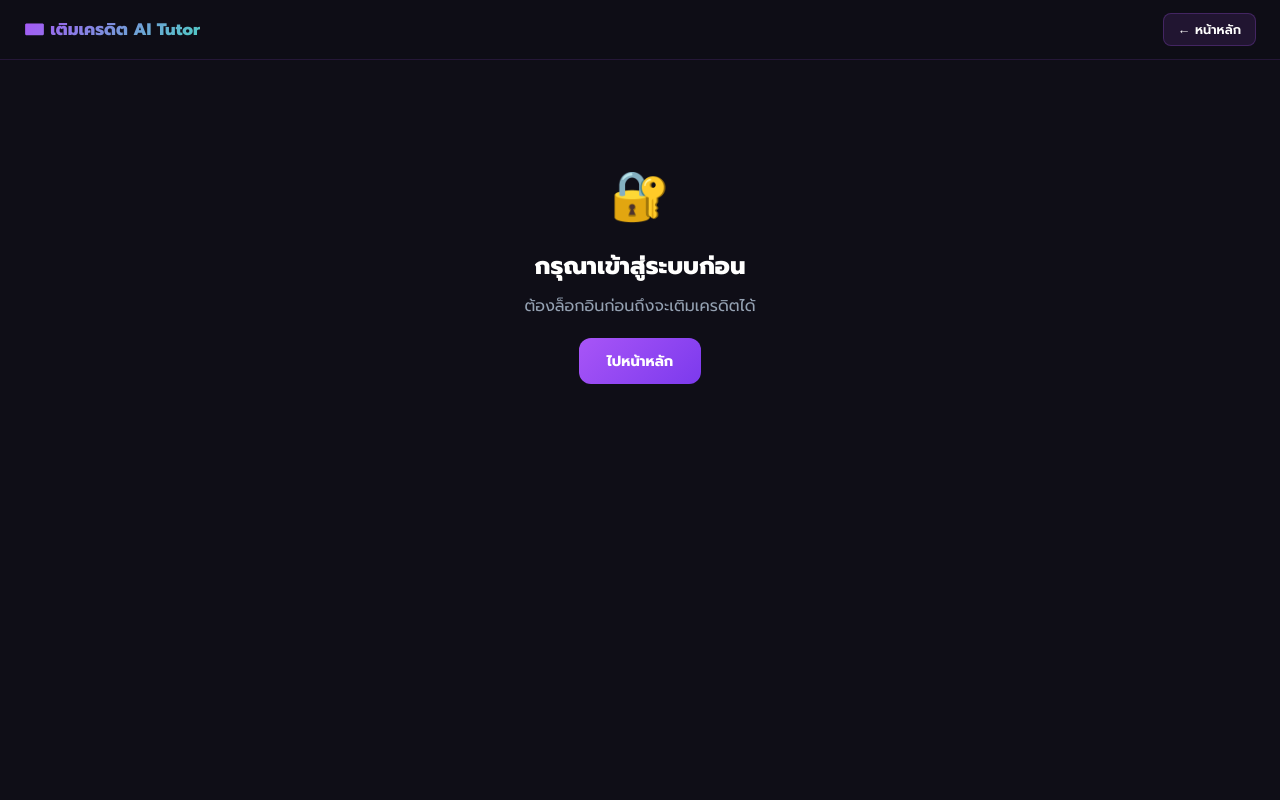
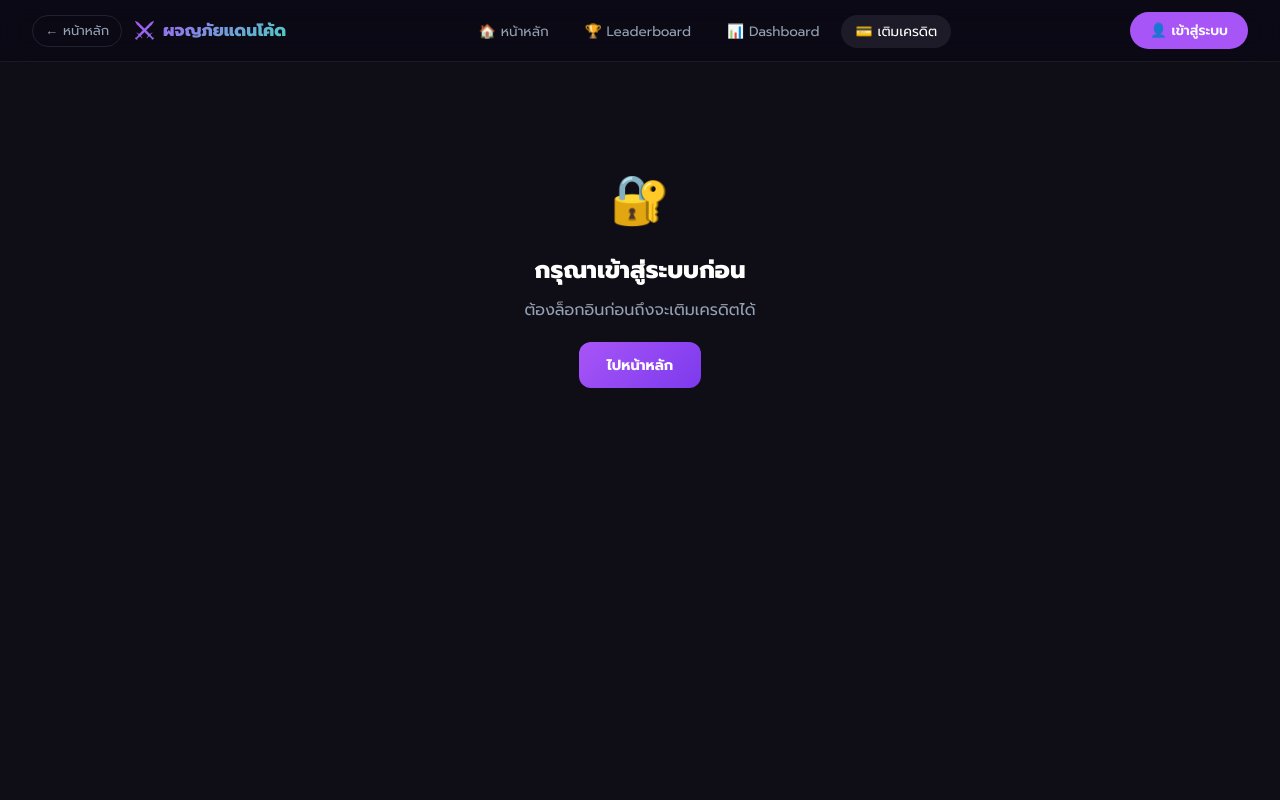
Before and after one commit to namput/QuestGame, a PHP site: page /credits.php in a window 1280 px wide. Run offline with PHP 8.4, Linux system fonts and the light colour scheme.

Commit message:
Consistent navigation: shared navbar, admin link, back buttons
- api/auth.php + config.php: include is_admin in user profile
- auth.js: updateUI() shows/hides admin nav link instantly
- navbar.php: back button support, admin link (hidden until login)
- navbar.css: nav-back-btn styles
- credits.php, admin/credits.php: use shared navbar
- All pages: consistent nav theme

Co-Authored-By: Claude Sonnet 4.6 <noreply@anthropic.com>

```diff
--- a/admin/credits.php
+++ b/admin/credits.php
@@ -67,10 +67,11 @@ $recent = $db->query(
 <meta name="viewport" content="width=device-width,initial-scale=1.0">
 <title>Admin: อนุมัติเครดิต</title>
 <link href="https://fonts.googleapis.com/css2?family=Prompt:wght@400;600;700&family=Fira+Code:wght@400&display=swap" rel="stylesheet">
+<link rel="stylesheet" href="/includes/navbar.css">
 <style>
 :root{--bg:#0f0e17;--card:#1a1932;--accent:#a855f7;--text:#fffffe;--text-dim:#94a1b2;--success:#10b981;--error:#ef4444;--border:rgba(255,255,255,0.07);}
 *{margin:0;padding:0;box-sizing:border-box;}
-body{font-family:'Prompt',sans-serif;background:var(--bg);color:var(--text);padding:24px;}
+body{font-family:'Prompt',sans-serif;background:var(--bg);color:var(--text);padding:24px;padding-top:88px;}
 h1{font-size:1.4rem;font-weight:800;margin-bottom:4px;}
 .sub{color:var(--text-dim);font-size:0.85rem;margin-bottom:28px;}
 .badge-pending{background:rgba(255,230,109,0.12);color:#FFE66D;padding:2px 8px;border-radius:6px;font-size:0.75rem;font-weight:700;}
@@ -89,8 +90,9 @@ form.inline input[type=text]{background:rgba(255,255,255,0.04);border:1px solid
 </style>
 </head>
 <body>
+<?php $activePage = 'admin'; $backUrl = '/index.php'; $backLabel = '← หน้าหลัก'; include dirname(__DIR__) . '/includes/navbar.php'; ?>
 <h1>🔑 Admin — อนุมัติเติมเครดิต</h1>
-<div class="sub">ยินดีต้อนรับ <?=htmlspecialchars($user['display_name'])?> | <a href="../index.php" style="color:var(--accent);">← กลับหน้าหลัก</a></div>
+<div class="sub">ยินดีต้อนรับ <?=htmlspecialchars($user['display_name'])?></div>
 
 <h2 style="font-size:1rem;margin-bottom:12px;">⏳ รอการอนุมัติ <span class="badge-pending"><?=count($pending)?> รายการ</span></h2>
 <table>
--- a/api/config.php
+++ b/api/config.php
@@ -111,7 +111,7 @@ function getAuthUser(): ?array {
 
     $db  = getDB();
     $sql = 'SELECT u.id, u.email, u.display_name, u.avatar_url, u.school,
-                   u.total_xp, u.is_public
+                   u.total_xp, u.is_public, u.is_admin
             FROM sessions s
             JOIN users u ON u.id = s.user_id
             WHERE s.token = ? AND s.expires_at > NOW()
--- a/auth.js
+++ b/auth.js
@@ -121,20 +121,23 @@ const CodeQuestAuth = {
   // ─── UI helpers ─────────────────────────────────────────────
 
   updateUI() {
-    const authBtn  = document.getElementById('auth-btn');
-    const userInfo = document.getElementById('user-info');
-    const userName = document.getElementById('user-name');
+    const authBtn   = document.getElementById('auth-btn');
+    const userInfo  = document.getElementById('user-info');
+    const userName  = document.getElementById('user-name');
     const syncBadge = document.getElementById('sync-badge');
+    const adminItem = document.getElementById('admin-nav-item');
 
     if (this.currentUser) {
       if (authBtn)   authBtn.style.display  = 'none';
       if (userInfo)  userInfo.style.display = 'flex';
       if (userName)  userName.textContent   = this.profile?.display_name || this.currentUser.email;
       if (syncBadge) { syncBadge.className = 'sync-badge'; syncBadge.innerHTML = '☁️ Saved'; }
+      if (adminItem) adminItem.style.display = this.profile?.is_admin ? 'list-item' : 'none';
     } else {
       if (authBtn)   authBtn.style.display  = 'inline-flex';
       if (userInfo)  userInfo.style.display = 'none';
       if (syncBadge) { syncBadge.className = 'sync-badge offline'; syncBadge.innerHTML = '💾 Local'; }
+      if (adminItem) adminItem.style.display = 'none';
     }
   },
 
--- a/credits.php
+++ b/credits.php
@@ -8,6 +8,7 @@
 <link href="https://fonts.googleapis.com/css2?family=Prompt:wght@300;400;600;700;800&family=Fira+Code:wght@400;600&display=swap" rel="stylesheet">
 <script src="https://cdnjs.cloudflare.com/ajax/libs/qrcodejs/1.0.0/qrcode.min.js"></script>
 <script src="/auth.js"></script>
+<link rel="stylesheet" href="/includes/navbar.css">
 <style>
 :root {
   --bg: #0f0e17; --card: #1a1932;
@@ -122,10 +123,7 @@ textarea.slip-note:focus { border-color:var(--accent); }
 </head>
 <body>
 
-<nav class="nav">
-  <div class="nav-logo">💳 เติมเครดิต AI Tutor</div>
-  <a href="index.php" class="nav-btn">← หน้าหลัก</a>
-</nav>
+<?php $activePage = 'credits'; $backUrl = '/index.php'; $backLabel = '← หน้าหลัก'; include __DIR__ . '/includes/navbar.php'; ?>
 
 <div class="page" id="page-content">
   <div style="text-align:center;padding:60px;color:var(--text-dim);">กำลังโหลด...</div>
--- a/includes/navbar.css
+++ b/includes/navbar.css
@@ -1,6 +1,29 @@
 /* ============================================================
    Shared Navbar Styles
    ============================================================ */
+.navbar-left {
+  display: flex;
+  align-items: center;
+  gap: 12px;
+}
+.nav-back-btn {
+  display: inline-flex;
+  align-items: center;
+  text-decoration: none;
+  color: #94a1b2;
+  font-family: 'Prompt', sans-serif;
+  font-size: 0.82rem;
+  padding: 5px 12px;
+  border-radius: 20px;
+  border: 1px solid rgba(255,255,255,0.1);
+  transition: all 0.2s;
+  white-space: nowrap;
+}
+.nav-back-btn:hover {
+  color: #fff;
+  border-color: rgba(255,255,255,0.3);
+  background: rgba(255,255,255,0.06);
+}
 .navbar {
   position: fixed;
   top: 0; left: 0; right: 0;
--- a/includes/navbar.php
+++ b/includes/navbar.php
@@ -1,20 +1,35 @@
 <?php
 // ============================================================
 // Shared Navbar — include ในทุกหน้า
-// ตัวแปร: $activePage = 'home'|'leaderboard'|'dashboard'|'credits'
+// ตัวแปร: $activePage = 'home'|'leaderboard'|'dashboard'|'credits'|'admin'
+//          $backUrl    = URL สำหรับปุ่มย้อนกลับ (ถ้าไม่ระบุ จะซ่อน)
+//          $backLabel  = ข้อความปุ่มย้อนกลับ (default: ← กลับ)
 // ============================================================
 $activePage = $activePage ?? '';
+$backUrl    = $backUrl    ?? '';
+$backLabel  = $backLabel  ?? '← กลับ';
 ?>
 <nav class="navbar" id="navbar">
-  <a href="/index.php" class="nav-logo">
-    <span>⚔️</span>
-    <span class="logo-text">ผจญภัยแดนโค้ด</span>
-  </a>
+  <div class="navbar-left">
+    <?php if ($backUrl): ?>
+    <a href="<?= htmlspecialchars($backUrl) ?>" class="nav-back-btn"><?= htmlspecialchars($backLabel) ?></a>
+    <?php endif; ?>
+    <a href="/index.php" class="nav-logo">
+      <span>⚔️</span>
+      <span class="logo-text">ผจญภัยแดนโค้ด</span>
+    </a>
+  </div>
+
   <ul class="nav-links">
+    <li><a href="/index.php"       <?= $activePage==='home'        ? 'class="active"' : '' ?>>🏠 หน้าหลัก</a></li>
     <li><a href="/leaderboard.php" <?= $activePage==='leaderboard' ? 'class="active"' : '' ?>>🏆 Leaderboard</a></li>
     <li><a href="/dashboard.php"   <?= $activePage==='dashboard'   ? 'class="active"' : '' ?>>📊 Dashboard</a></li>
     <li><a href="/credits.php"     <?= $activePage==='credits'     ? 'class="active"' : '' ?>>💳 เติมเครดิต</a></li>
+    <li id="admin-nav-item" style="display:none">
+      <a href="/admin/credits.php" <?= $activePage==='admin'       ? 'class="active"' : '' ?>>🔑 Admin</a>
+    </li>
   </ul>
+
   <div class="nav-auth">
     <button id="auth-btn" onclick="CodeQuestAuth.openModal()">👤 เข้าสู่ระบบ</button>
     <div id="user-info" style="display:none">
```
Also changed, not shown: api/auth.php (+4 -3 lines).
